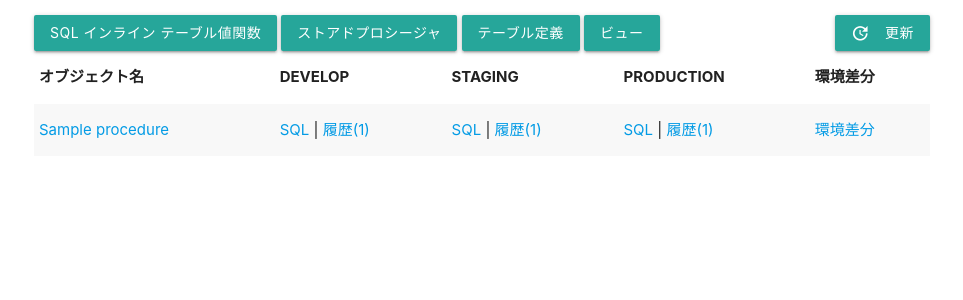
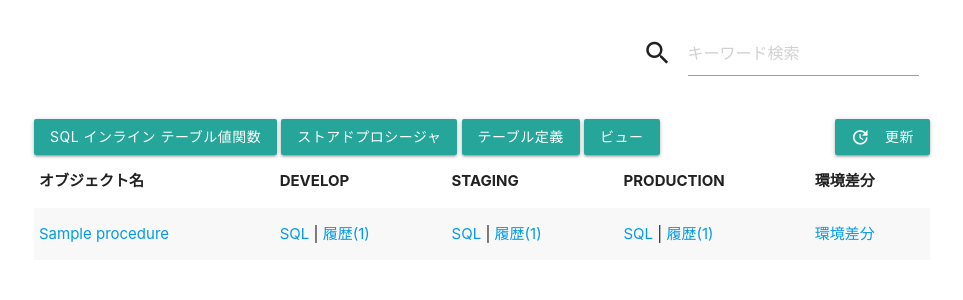
Before and after one commit to inunekousapon/stored_diff, a Django app: template templates/index.html in a window 1280 px wide. Shown: the top 300 px of the page, without its empty margins (158-1121 px from the left). Run offline with Django 3.2, Linux system fonts and the light colour scheme; the template is opened without the code that fills it: most values are stand-ins (such as "Sample title", 1, 10 or a date in 2020).

Commit message:
feat #3 キーワード検索機能を付けてみる

```diff
--- a/templates/index.html
+++ b/templates/index.html
@@ -12,6 +12,15 @@
     <body>
         <section class="section">
             <div class="container">
+                <form method="GET" name="search" action="/">
+                    <div class="row">
+                        <div class="input-field col s4 offset-s8">
+                            <i class="material-icons prefix">search</i>
+                            <input placeholder="キーワード検索" id="keyword" name="keyword" type="text" class="validate">
+                            <input type="hidden" name="type" value="{{ sysobject_type }}">
+                        </div>
+                    </div>
+                </form>
                 <a class="waves-effect waves-light btn" href="/?type=IF">SQL インライン テーブル値関数</a>
                 <a class="waves-effect waves-light btn" href="/?type=P">ストアドプロシージャ</a>
                 <a class="waves-effect waves-light btn" href="/?type=U">テーブル定義</a>
--- a/top/views.py
+++ b/top/views.py
@@ -46,10 +46,15 @@ class IndexView(TemplateView):
         context["now"] = timezone.now()
         now = self.request.GET.getlist("date", [datetime.datetime.now()])[0]
         sysobject_type = self.request.GET.getlist("type", ["IF"])[0]
+        keyword = self.request.GET.getlist("keyword", None)[0]
         procedure_list = []
         for row in models.SchemaMaster.objects.raw(
             IndexView.sql, [now, now, now, sysobject_type]
         ):
+            # キーワード検索するとき、クエリに一つも含まれなければ無視する
+            if keyword:
+                if ((keyword not in row.dev_query) and (keyword not in row.stg_query) and (keyword not in row.prd_query)):
+                    continue
             dev = row.dev_query if row.dev_query else ""
             stg = row.stg_query if row.stg_query else ""
             prd = row.prd_query if row.prd_query else ""
@@ -61,6 +66,7 @@ class IndexView(TemplateView):
             ).ratio()
             procedure_list.append(row)
         context["procedure_list"] = procedure_list
+        context["sysobject_type"] = sysobject_type
         return context
 
 
```
